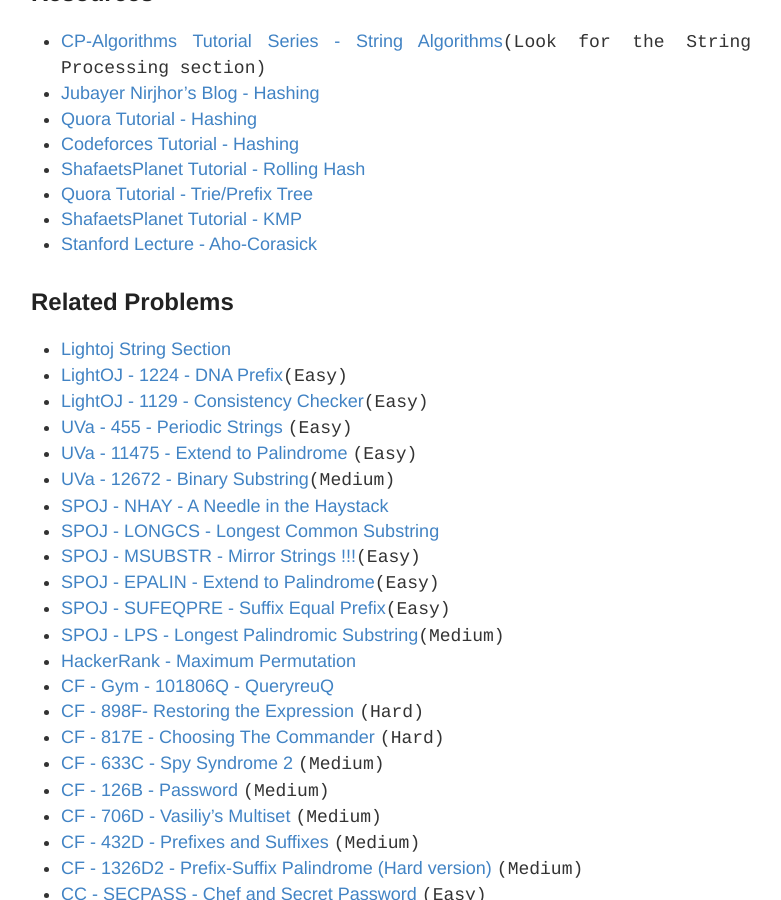
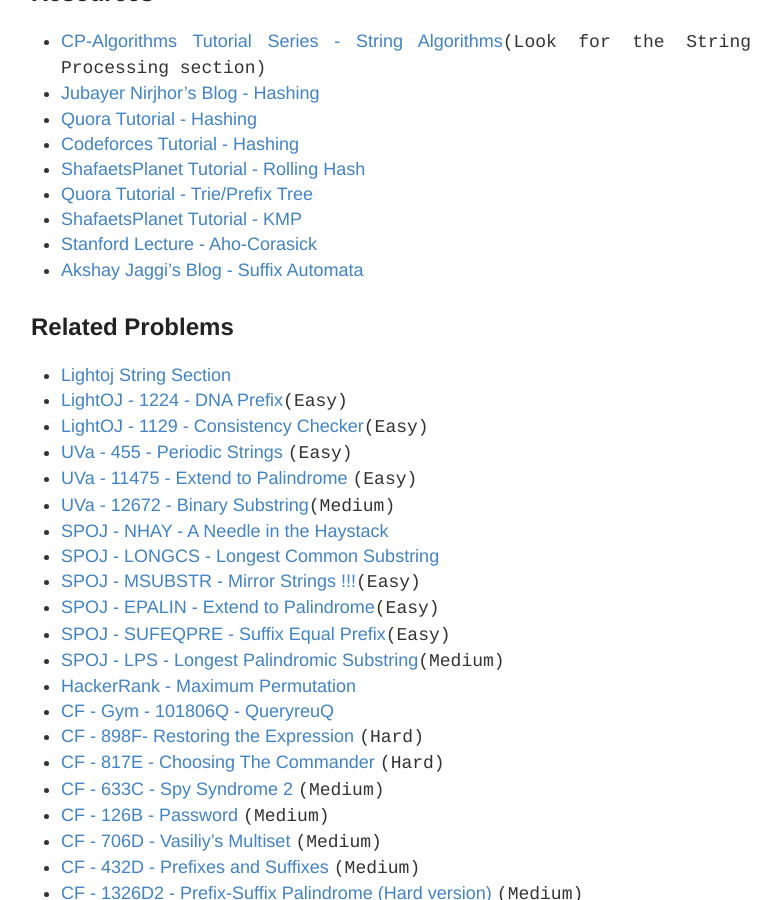
Before and after one commit to baps-bgd/baps-bgd.github.io, a Jekyll site: the page built from _posts/2020-10-7-string-algorithms.md, in a window 1280 px wide and 900 px high, scrolled down 376 px. Shown: the whole window, without its empty margins (249-1030 px from the left). Built offline with Jekyll 4.4.1, drawn with Linux system fonts in a browser that asks for light colours.

Commit message:
Update 2020-10-7-string-algorithms.md

```diff
--- a/_posts/2020-10-7-string-algorithms.md
+++ b/_posts/2020-10-7-string-algorithms.md
@@ -14,6 +14,7 @@
 - [Quora Tutorial - Trie/Prefix Tree](https://www.quora.com/q/threadsiiithyderabad/Tutorial-on-Trie-and-example-problems){:target="_blank"}
 - [ShafaetsPlanet Tutorial - KMP](http://www.shafaetsplanet.com/?p=3209){:target="\_blank"}
 - [Stanford Lecture - Aho-Corasick](http://web.stanford.edu/class/archive/cs/cs166/cs166.1166/lectures/02/Small02.pdf){:target="\_blank"}
+- [Akshay Jaggi's Blog - Suffix Automata](https://akshay.jaggi.co/blog/suffix-automata/){:target="\_blank"}
    [](){:target="\_blank"}
 
 
```
